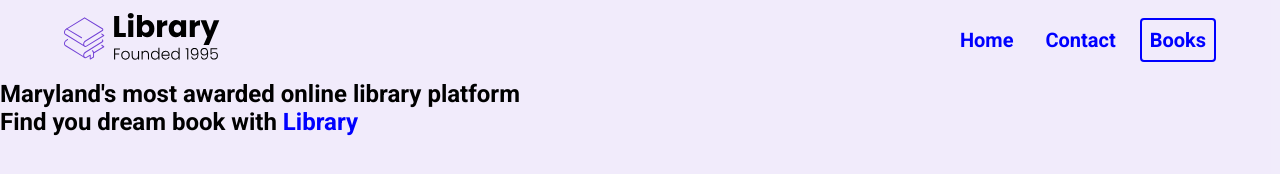
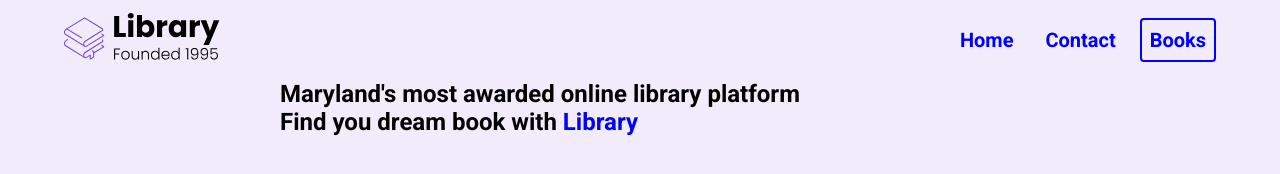
Before and after one commit to suppleye/FES-Library-2, a plain HTML site: page index.html in a window 1280 px wide. Drawn offline with Linux system fonts and the light colour scheme.

Commit message:
added header container

```diff
--- a/styles.css
+++ b/styles.css
@@ -66,3 +66,9 @@ li{
 header{
     height: calc(100vh - 80px);
 }
+
+.header__container{
+    width: 100%;
+    max-width: 720px;
+    margin: 0 auto;
+}
```
